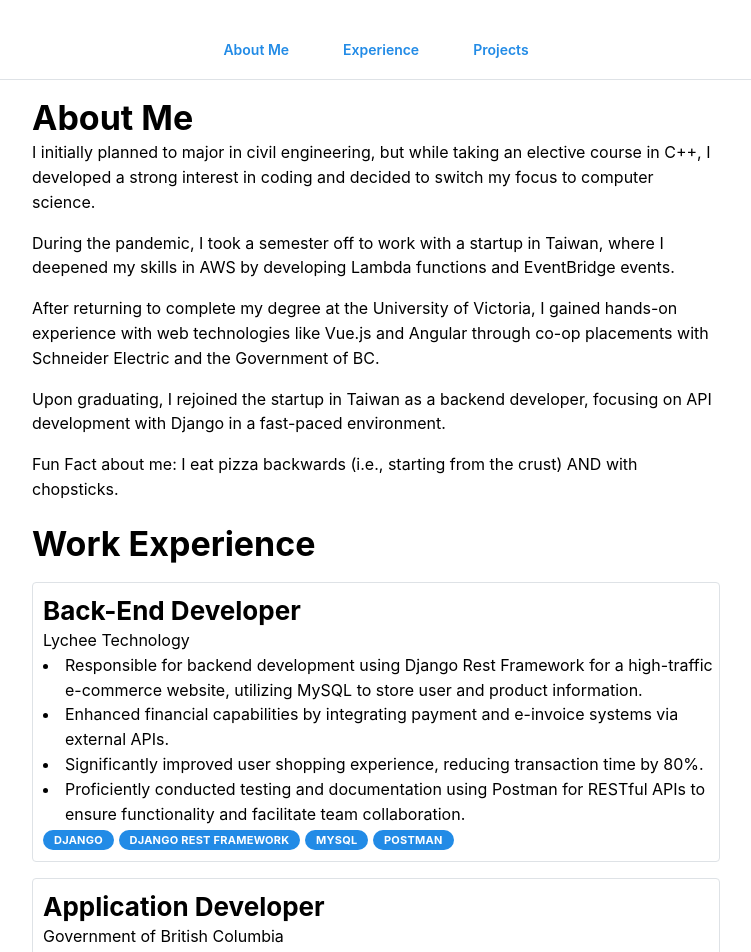
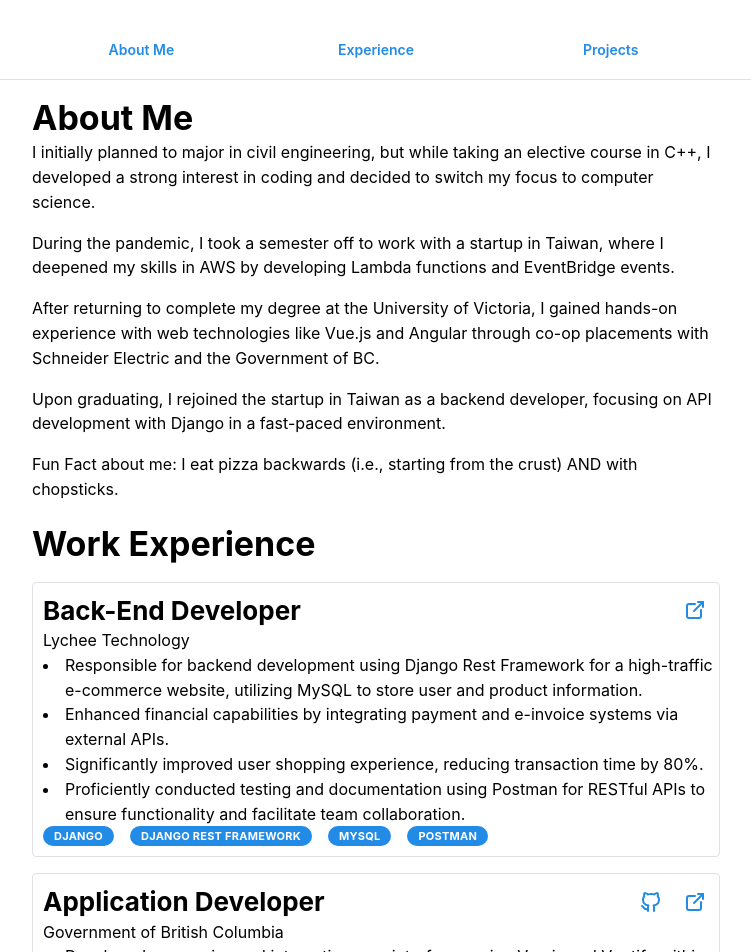
Before and after one commit to garyfan1/my_first_react, a React (Vite) app: page / in a window 1280 px wide. Shown: the top 952 px of the page, without its empty margins (264-1015 px from the left). Built offline with nearby package versions, Linux system fonts and the light colour scheme.

Commit message:
add links to experience

```diff
--- a/package.json
+++ b/package.json
@@ -11,7 +11,8 @@
   },
   "dependencies": {
     "@mantine/core": "^7.13.3",
-    "@mantine/hooks": "^7.13.4",
+    "@mantine/hooks": "^7.13.3",
+    "@tabler/icons-react": "^3.21.0",
     "react": "^18.3.1",
     "react-dom": "^18.3.1",
     "react-router-dom": "^6.27.0"
--- a/src/App.tsx
+++ b/src/App.tsx
@@ -34,7 +34,8 @@
     <MantineProvider theme={theme}>
       <AppShell header={{ height: 80 }} padding="md">
         <AppShell.Header p="xl">
-          <Group justify="center">
+        <Container size="sm">
+          <Group grow justify="center">
             <Button onClick={scrollToAboutMe} variant="transparent">
               About Me
             </Button>
@@ -45,6 +46,7 @@
               Projects
             </Button>
           </Group>
+          </Container>
         </AppShell.Header>
 
         <AppShell.Main>
--- a/src/components/experience.tsx
+++ b/src/components/experience.tsx
@@ -1,5 +1,15 @@
-import { Paper, Title, Text, Stack, List, Badge } from "@mantine/core";
+import {
+  Paper,
+  Title,
+  Text,
+  Stack,
+  List,
+  Badge,
+  ActionIcon,
+  Group,
+} from "@mantine/core";
 import { forwardRef } from "react";
+import { IconExternalLink, IconBrandGithub } from "@tabler/icons-react";
 
 const Experience = forwardRef<HTMLHeadingElement>((_, experienceRef) => {
   return (
@@ -7,8 +17,20 @@
       <Title ref={experienceRef}>Work Experience</Title>
 
       <Paper p={10} radius="sm" withBorder>
-        <Title order={2}>Back-End Developer</Title>
+        <Group justify="space-between">
+          <Title order={2}>Back-End Developer</Title>
+
+          <ActionIcon
+            variant="transparent"
+            component="a"
+            href="https://app.g7star.net/"
+            target="_blank"
+          >
+            <IconExternalLink></IconExternalLink>
+          </ActionIcon>
+        </Group>
         <Text>Lychee Technology</Text>
+
         <List>
           <List.Item>
             Responsible for backend development using Django Rest Framework for
@@ -28,13 +50,35 @@
             RESTful APIs to ensure functionality and facilitate team
             collaboration.
           </List.Item>
-          <Badge>Django</Badge> <Badge>Django Rest Framework</Badge>{" "}
+          <Group>
+          <Badge>Django</Badge> <Badge>Django Rest Framework</Badge>
           <Badge>MySQL</Badge> <Badge>Postman</Badge>
+          </Group>
         </List>
       </Paper>
 
       <Paper p={10} radius="sm" withBorder>
-        <Title order={2}>Application Developer</Title>
+        <Group justify="space-between">
+          <Title order={2}>Application Developer</Title>
+          <Group>
+            <ActionIcon
+              variant="transparent"
+              component="a"
+              href="https://github.com/garyfan1/ppr"
+              target="_blank"
+            >
+              <IconBrandGithub></IconBrandGithub>
+            </ActionIcon>
+            <ActionIcon
+              variant="transparent"
+              component="a"
+              href="https://www.bcregistry.gov.bc.ca/ppr-marketing/"
+              target="_blank"
+            >
+              <IconExternalLink></IconExternalLink>
+            </ActionIcon>
+          </Group>
+        </Group>
         <Text>Government of British Columbia</Text>
         <List>
           <List.Item>
@@ -51,7 +95,9 @@
             Utilized Git for version control, ensuring efficient cooperation,
             code management, and seamless code deployments.
           </List.Item>
+          <Group>
           <Badge>Vue.js</Badge> <Badge>Vuetify</Badge>
+          </Group>
         </List>
       </Paper>
 
@@ -67,7 +113,6 @@
           <Badge>Angular</Badge>
         </List>
       </Paper>
-
     </Stack>
   );
 });
```
Also changed, not shown: 1 other file (tests, documents, lock files or other folders).
